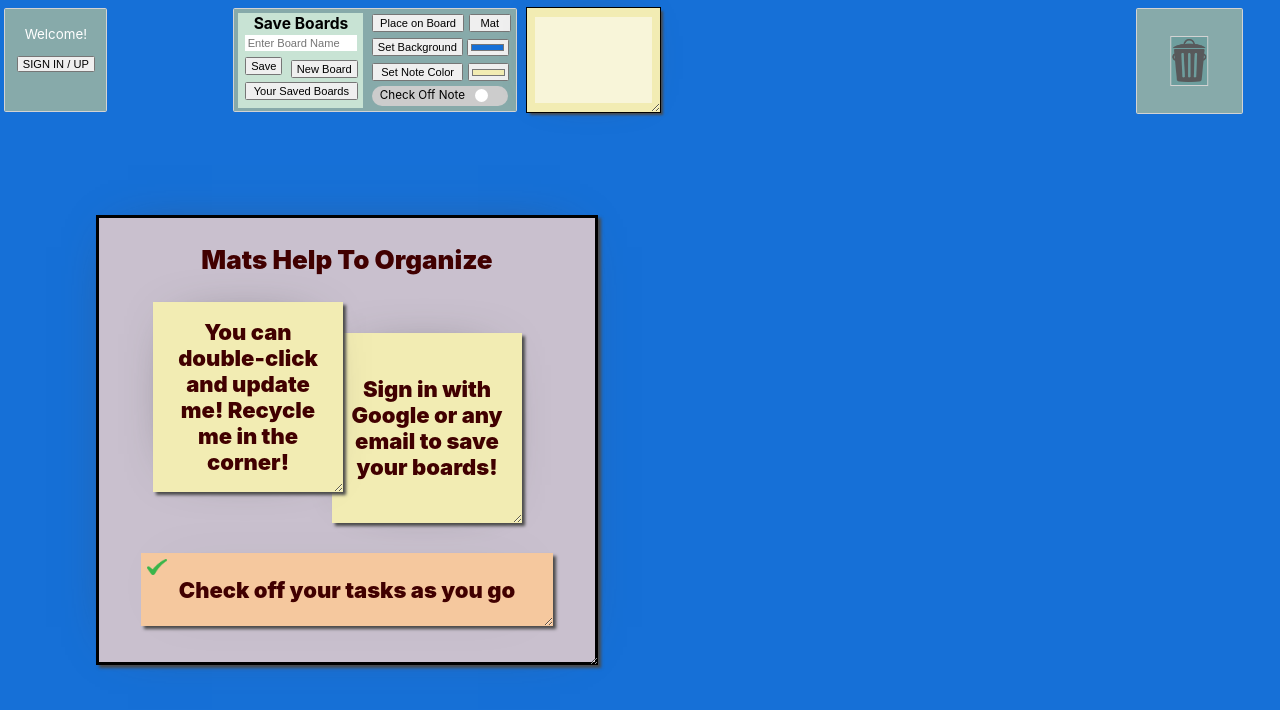
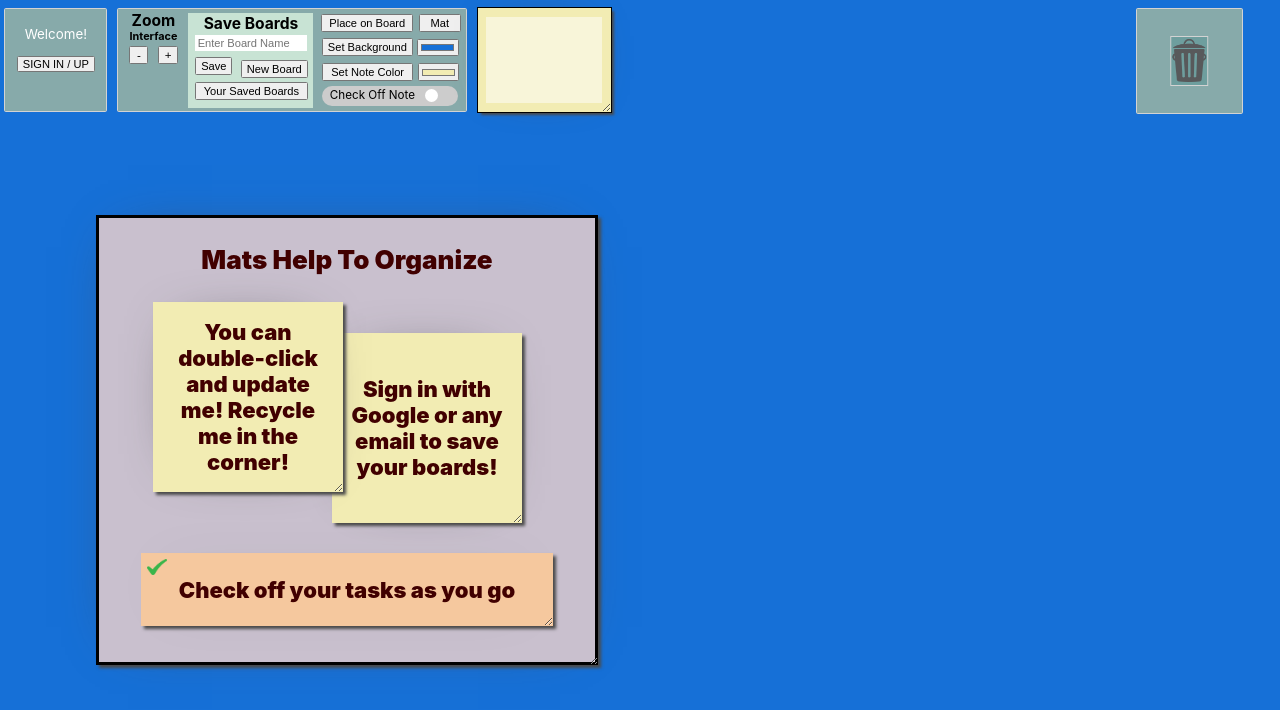
Before and after one commit to ashthomasweb/react--elephant-chart, a React (Create React App) app: page / in a window 1280 px wide. Shown: the top 710 px of the page. Built offline with nearby package versions, Linux system fonts and the light colour scheme; no server answers.

Commit message:
Adds UI scaling
Button added to interface allow for UI scaling. pixel ratio handling
allows for setting of the ui at load, and disallowing ui scaling on
browser scale, forcing ui control.

```diff
--- a/src/App.js
+++ b/src/App.js
@@ -48,13 +48,13 @@ class App extends Component {
         document.querySelector(item).style.zoom = `calc(100% / ${zoom})`
       })
     }
-    // partially handles bad clientX value on fast note clicking
+    // partially handles bad clientX value on fast n999999999999999999999ote clicking
     window.addEventListener('dragover', (e) => e.preventDefault(), false)
     window.addEventListener('dragend', (e) => e.preventDefault(), false)
     window.addEventListener('load', setZoom())
-    window.addEventListener('resize', () => {
-      setZoom()
-    })
+    // window.addEventListener('resize', () => {
+    //   setZoom()
+    // })
   }
 
   componentWillUnmount() {
--- a/src/components/board/board.component.jsx
+++ b/src/components/board/board.component.jsx
@@ -31,6 +31,7 @@ class Board extends Component {
 
     this.state = {
       currentUpdateId: 0,
+      uiZoom: 1.2,
       updateCycleActive: false,
       prevNote: {
         color: '#f2ecb3',
@@ -261,7 +262,7 @@ class Board extends Component {
 
   passTrayText = (id, trayText) => {
     let notes = [...this.state.notes]
-    let noteToUpdate = {...notes[indexFinder(notes, id)]}
+    let noteToUpdate = { ...notes[indexFinder(notes, id)] }
     noteToUpdate.trayText = trayText
     notes[indexFinder(notes, id)] = noteToUpdate
     this.setState({ notes })
@@ -338,7 +339,10 @@ class Board extends Component {
         let logPosition = (e) => {
           let xFromOrigin = e.clientX - initialClientX
           let yFromOrigin = e.clientY - initialClientY
-          board.scrollTo(initialScrollX - xFromOrigin, initialScrollY - yFromOrigin)
+          board.scrollTo(
+            initialScrollX - xFromOrigin,
+            initialScrollY - yFromOrigin
+          )
         }
         window.addEventListener('mousemove', logPosition)
         window.addEventListener('mouseup', (e) => {
@@ -346,7 +350,47 @@ class Board extends Component {
         })
       }
     })
+    window.addEventListener('resize', () => {
+      let ui = [
+        '.options-frame',
+        '.header',
+        '.pad-frame',
+        '.update-frame',
+        '.trash-frame',
+      ]
+      ui.forEach((item) => {
+        document.querySelector(item).style.zoom = `calc(100% / ${this.state.uiZoom * window.devicePixelRatio})`
+      })
+    })
   }
+
+  zoomIntDir = (directionUp) => {
+    let uiZoom = this.state.uiZoom
+    directionUp ? (uiZoom = uiZoom - 0.14) : (uiZoom = uiZoom + 0.14)
+    let zoom
+    zoom = window.devicePixelRatio * uiZoom
+    let ui = [
+      '.options-frame',
+      '.header',
+      '.pad-frame',
+      '.update-frame',
+      '.trash-frame',
+    ]
+    ui.forEach((item) => {
+      document.querySelector(item).style.zoom = `calc(100% / ${zoom})`
+    })
+    this.setState({ uiZoom })
+  }
+
+  // zoomBoardDir = (directionUp) => {
+  //   let boardZoom = this.state.boardZoom
+  //   directionUp ? (boardZoom = boardZoom - .14) : (boardZoom = boardZoom + .14)
+  //   let zoom
+  //   zoom = window.devicePixelRatio * boardZoom;
+  //   document.querySelector('.board-backing').style.transform = `translateZ(-${zoom * 10}rem)`
+  //   this.setState({ boardZoom })
+
+  // }
 
   render() {
     return (
@@ -377,6 +421,23 @@ class Board extends Component {
           />
         ))}
         <div className='options-frame'>
+          <div className='zoom-options'>
+            <h3>Zoom</h3>
+            <h4>Interface</h4>
+            <button type='button' onClick={() => this.zoomIntDir(false)}>
+              -
+            </button>
+            <button type='button' onClick={() => this.zoomIntDir(true)}>
+              +
+            </button>
+            {/* <h4 style={{ marginTop: '3px' }}>Board</h4>
+            <button type='button' onClick={() => this.zoomBoardDir(false)}>
+              -
+            </button>
+            <button type='button' onClick={() => this.zoomBoardDir(true)}>
+              +
+            </button> */}
+          </div>
           <div className='database-options'>
             <h3>Save Boards</h3>
             <input
--- a/src/components/board/board.styles.scss
+++ b/src/components/board/board.styles.scss
@@ -12,7 +12,7 @@
 
 .database-options {
   position: absolute;
-  left: 5px;
+  left: 85px;
   top: 5px;
   width: 150px;
   height: 113px;
@@ -78,13 +78,40 @@
   }
 }
 
+
+.zoom-options {
+  position: absolute;
+  top: 2px;
+  left: 8px;
+
+  button {
+    display: inline-block!important;
+    margin: 4px 6px 0!important;
+    width: 23px;
+    height: 21px;
+    padding-bottom: 3px;
+    font-size: 14px;
+  }
+
+  h3 {
+    margin: 0;
+    text-align: center;
+  }
+
+  h4 {
+    margin: 0;
+    font-size: 13px;
+    text-align: center;
+  }
+}
+
 .options-frame {
-  width: 341px;
+  width: 421px;
   height: 124px;
   position: fixed;
   margin: 0 5px;
   top: 10px;
-  left: 275px;
+  left: 135px;
   padding: 0 0 0 160px;
   background-color: var(--primary);
   display: inline-block;
@@ -92,15 +119,7 @@
   border: 1px solid lightgrey;
   border-radius: 2px;
   z-index: 100000000;
-  // zoom: calc(100% / 1.3)
 
-  // &.large {
-  //   transform: scale(.9);
-  // }
-
-  // &.small {
-  //   transform: scale(1.11);
-  // }
 
   button {
     display: block;
@@ -115,6 +134,7 @@
     display: inline-block;
     margin: 8px 0 0px 5px;
     bottom: 0;
+    left: 80px;
     position: relative;
     height: 21px;
   }
@@ -131,7 +151,7 @@
   .place-btn {
     height: 21px;
     position: relative;
-    right: 7px;
+    right: -72px;
     width: 111px;
     margin-top: 6px;
 
@@ -243,7 +263,7 @@
 }
 
 .pad-frame {
-  left: 632px;
+  left: 573px;
   top: 10px;
   height: 124px;
   position: fixed;
```
